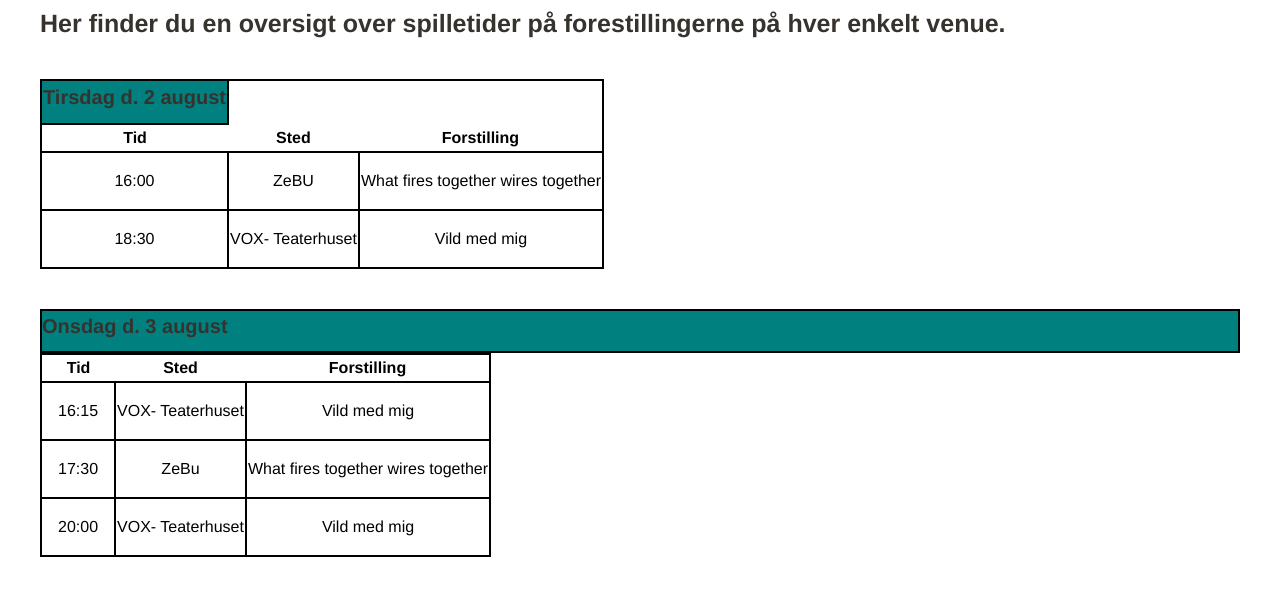
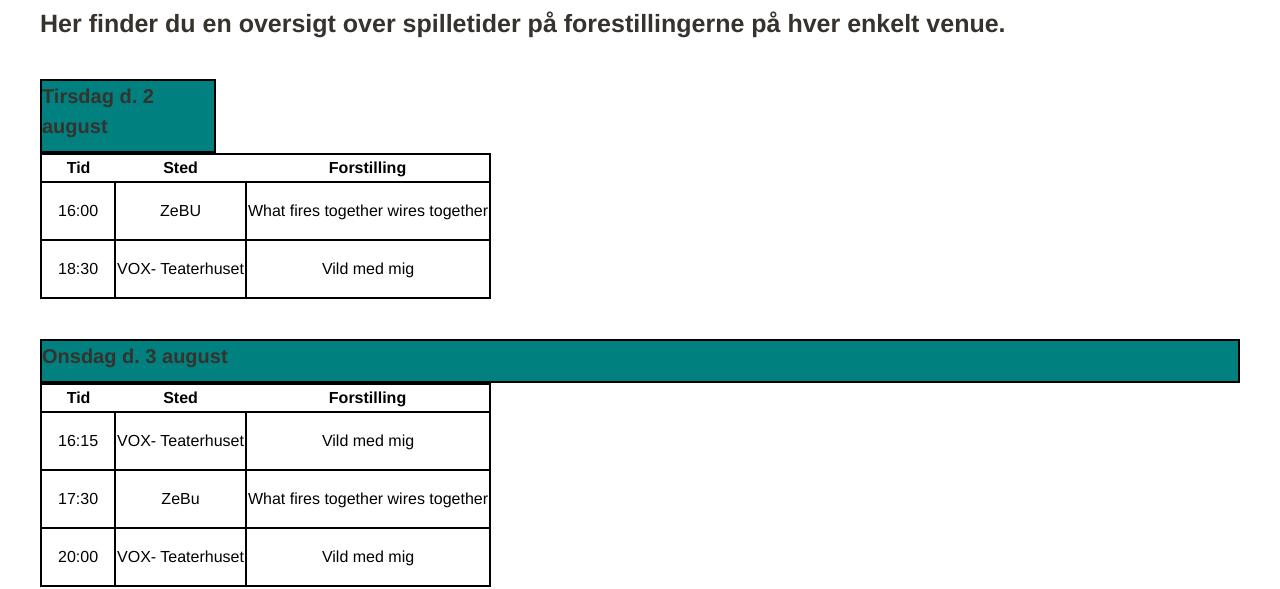
Before and after one commit to kris91r3/radikalt_redesign, a website built with Vite: page src/spilletider.html in a window 1280 px wide. Shown: the part 231-820 px from the top of the page. Built offline with nearby package versions, Linux system fonts and the light colour scheme.

Commit message:
spilletider

```diff
--- a/src/spilletider.html
+++ b/src/spilletider.html
@@ -90,7 +90,7 @@
     </div>
   </header>
   <body>
-    <main class="mx-10">
+    <main class="lg:64 mx-10">
       <section class="mb-10">
         <h1 class="lg-text-center">Spilletider</h1>
         <h2>
@@ -102,9 +102,9 @@
       <section class="mb-10">
         <table class="text-center">
           <thead>
-            <th class="border-2 border-solid border-black bg-bla">
+            <div class="max-w-44 border-2 border-solid border-black bg-bla">
               <h3>Tirsdag d. 2 august</h3>
-            </th>
+            </div>
             <tr>
               <th>Tid</th>
               <th>Sted</th>
```
